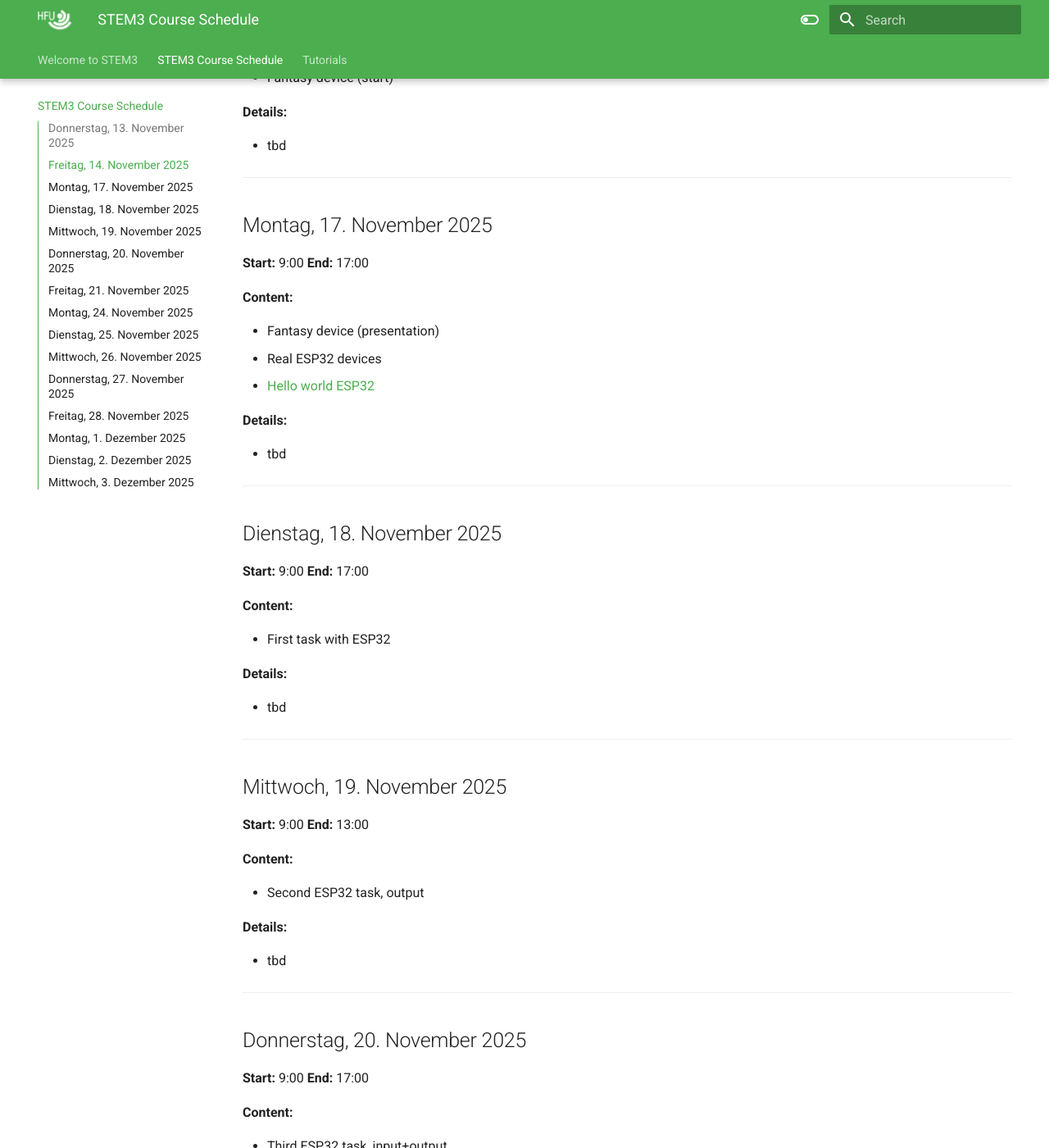
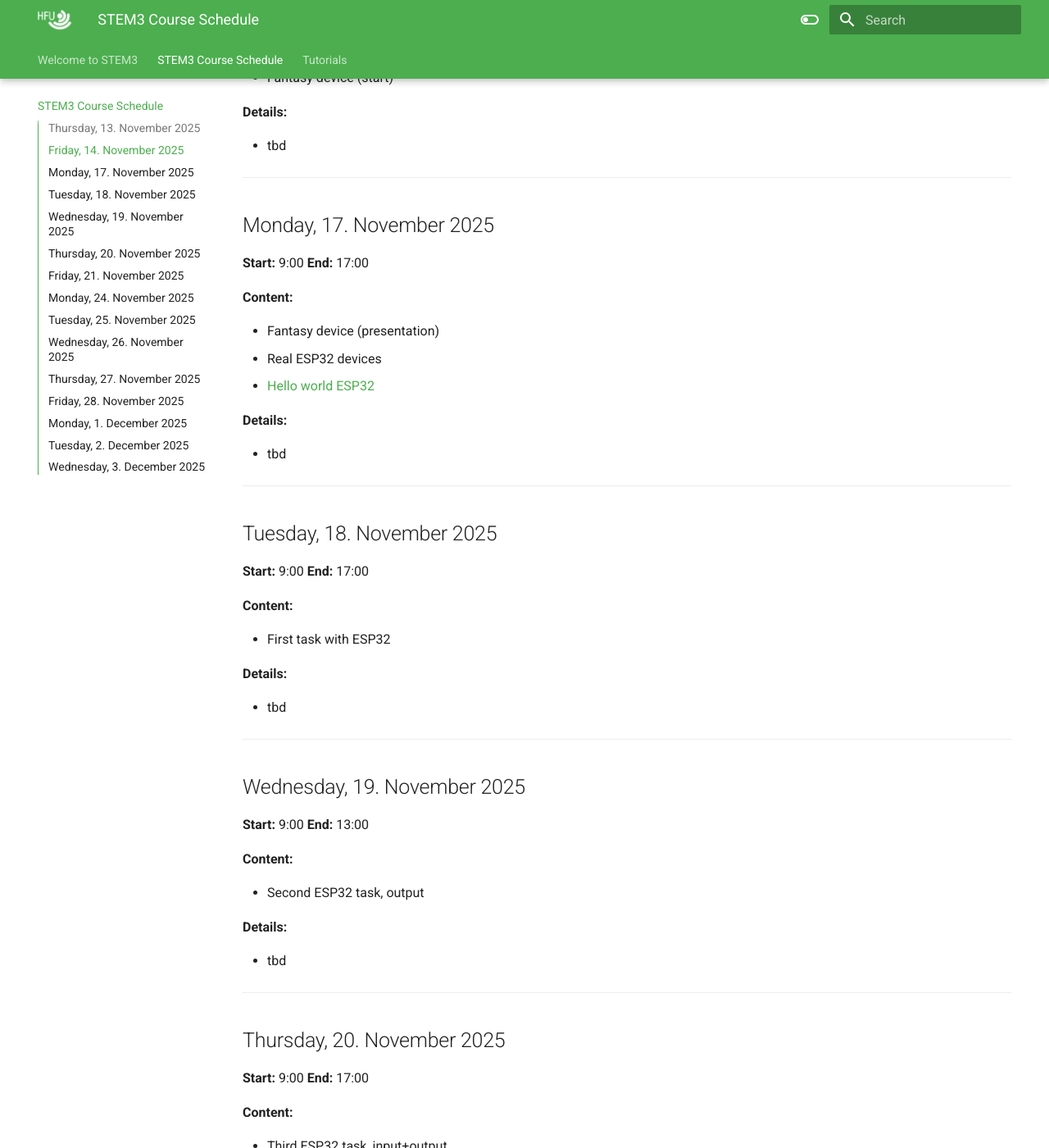
Before and after one commit to HFU-GMB-STEM/STEM3-course, an MkDocs documentation site: the page built from docs/course-schedule.md, in a window 1280 px wide and 1400 px high, scrolled down 723 px. Shown: the whole window at 82% size. Built offline with MkDocs 1.6.1 and Material for MkDocs 9.7.7, drawn with Linux system fonts in a browser that asks for light colours; some of the changed text lies outside the part shown.

Commit message:
fixed german dates

```diff
--- a/docs/course-schedule.md
+++ b/docs/course-schedule.md
@@ -1,6 +1,6 @@
 # STEM3 Course Schedule
 
-## Donnerstag, 13. November 2025
+## Thursday, 13. November 2025
 
 **Start:** 14:00
 **End:** 17:30
@@ -18,7 +18,7 @@
 
 ---
 
-## Freitag, 14. November 2025
+## Friday, 14. November 2025
 
 **Start:** 9:00
 **End:** 17:00
@@ -34,7 +34,7 @@
 
 ---
 
-## Montag, 17. November 2025
+## Monday, 17. November 2025
 
 **Start:** 9:00
 **End:** 17:00
@@ -51,7 +51,7 @@
 
 ---
 
-## Dienstag, 18. November 2025
+## Tuesday, 18. November 2025
 
 **Start:** 9:00
 **End:** 17:00
@@ -66,7 +66,7 @@
 
 ---
 
-## Mittwoch, 19. November 2025
+## Wednesday, 19. November 2025
 
 **Start:** 9:00
 **End:** 13:00
@@ -81,7 +81,7 @@
 
 ---
 
-## Donnerstag, 20. November 2025
+## Thursday, 20. November 2025
 
 **Start:** 9:00
 **End:** 17:00
@@ -96,7 +96,7 @@
 
 ---
 
-## Freitag, 21. November 2025
+## Friday, 21. November 2025
 
 **Start:** 9:00
 **End:** 17:00
@@ -111,7 +111,7 @@
 
 ---
 
-## Montag, 24. November 2025
+## Monday, 24. November 2025
 
 **Start:** 9:00
 **End:** 17:00
@@ -126,7 +126,7 @@
 
 ---
 
-## Dienstag, 25. November 2025
+## Tuesday, 25. November 2025
 
 **Start:** 9:00
 **End:** 17:00
@@ -141,7 +141,7 @@
 
 ---
 
-## Mittwoch, 26. November 2025
+## Wednesday, 26. November 2025
 
 **Start:** 9:00
 **End:** 17:00
@@ -159,7 +159,7 @@
 
 ---
 
-## Donnerstag, 27. November 2025
+## Thursday, 27. November 2025
 
 **Start:** 14:00
 **End:** 17:00
@@ -175,7 +175,7 @@
 
 ---
 
-## Freitag, 28. November 2025
+## Friday, 28. November 2025
 
 **Start:** 14:00
 **End:** 17:00
@@ -190,7 +190,7 @@
 
 ---
 
-## Montag, 1. Dezember 2025
+## Monday, 1. December 2025
 
 **Start:** 9:00
 **End:** 17:00
@@ -205,7 +205,7 @@
 
 ---
 
-## Dienstag, 2. Dezember 2025
+## Tuesday, 2. December 2025
 
 **Start:** 9:00
 **End:** 17:00
@@ -222,7 +222,7 @@
 
 ---
 
-## Mittwoch, 3. Dezember 2025
+## Wednesday, 3. December 2025
 
 **Start:** 9:00
 **End:** 11:00
```
